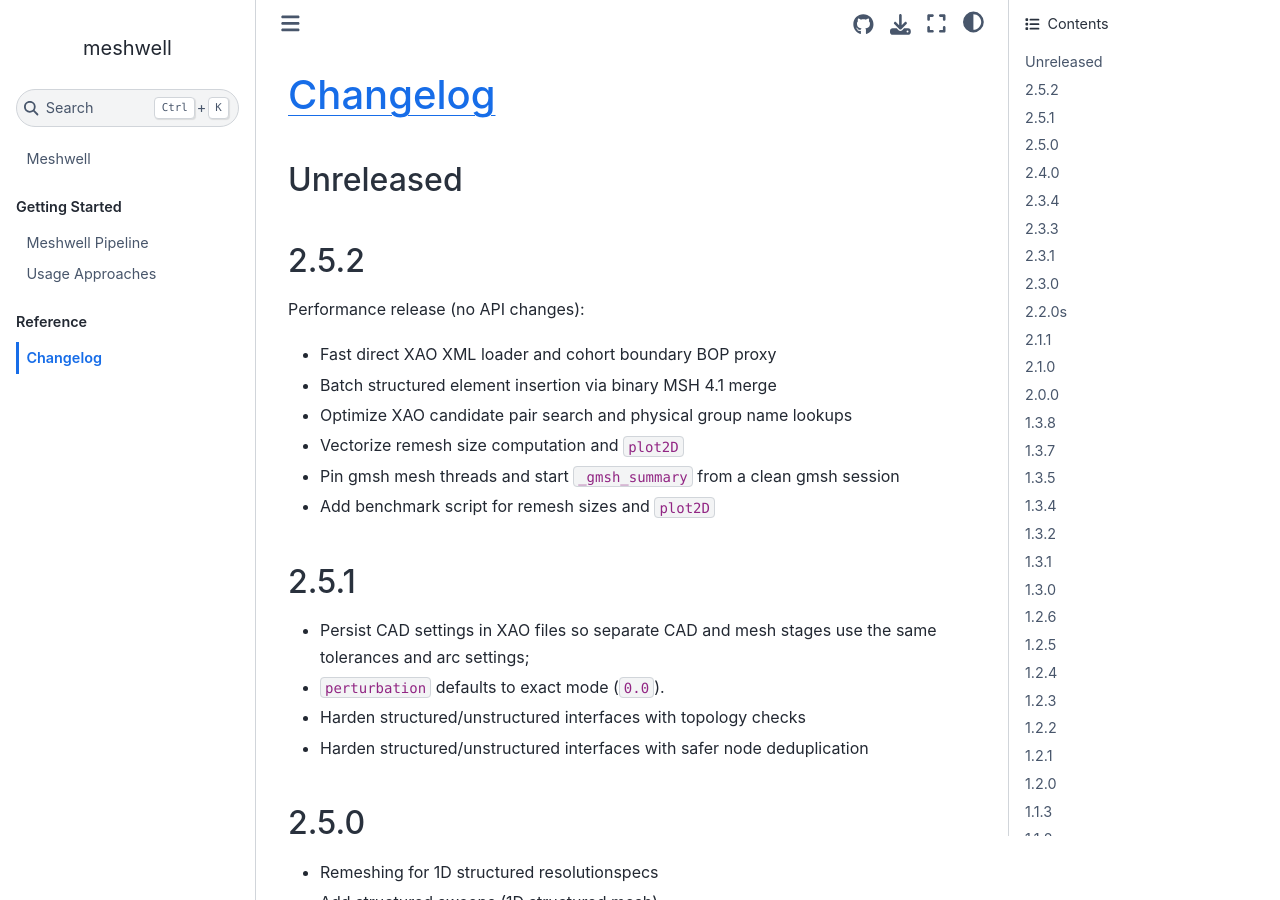
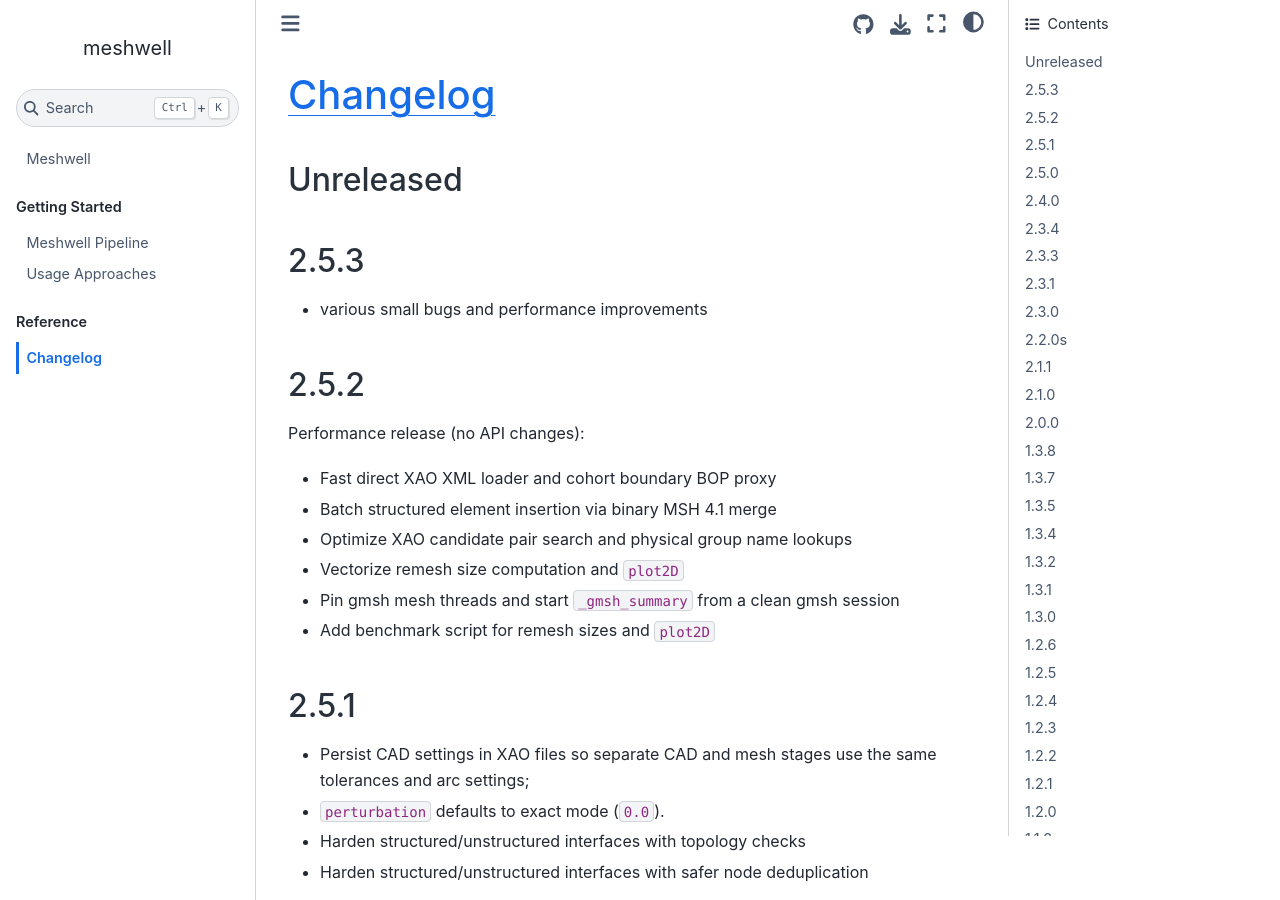
Before and after one commit to simbilod/meshwell, a Jupyter Book: the page built from docs/90_changelog.md, in a window 1280 px wide and 900 px high. Built offline with Jupyter Book 1.0.4 settings and Sphinx 7.4.7 and the Sphinx Book theme 1.1.4, drawn with Linux system fonts in a browser that asks for light colours; pages that are not in the unit, such as notebooks, are missing from menus; comment, search, counter and statistics services are not loaded.

Commit message:
update changelog

```diff
--- a/docs/90_changelog.md
+++ b/docs/90_changelog.md
@@ -1,6 +1,10 @@
 # [Changelog](https://keepachangelog.com/en/1.0.0/)
 
 ## Unreleased
+
+## 2.5.3
+
+- various small bugs and performance improvements
 
 ## 2.5.2
 
```
